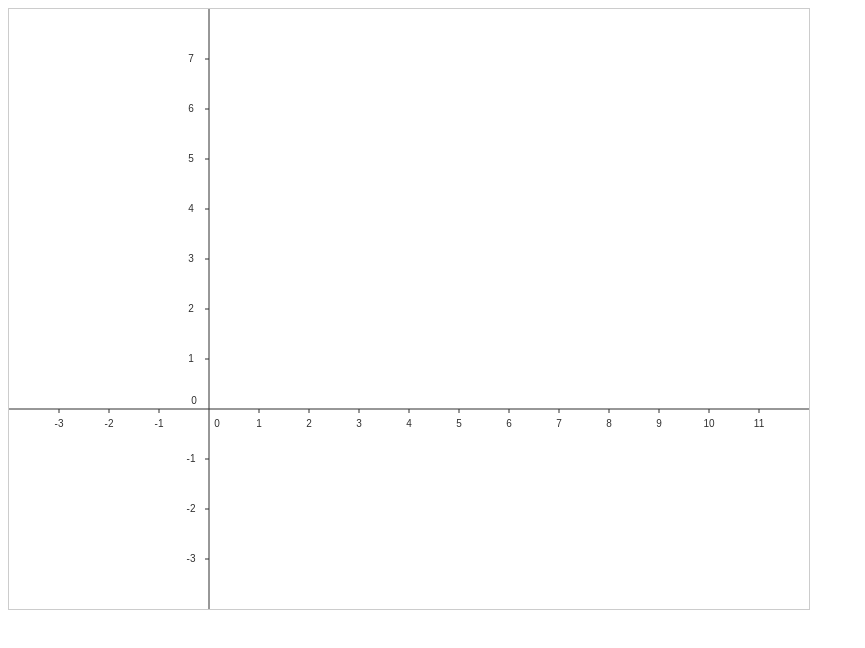
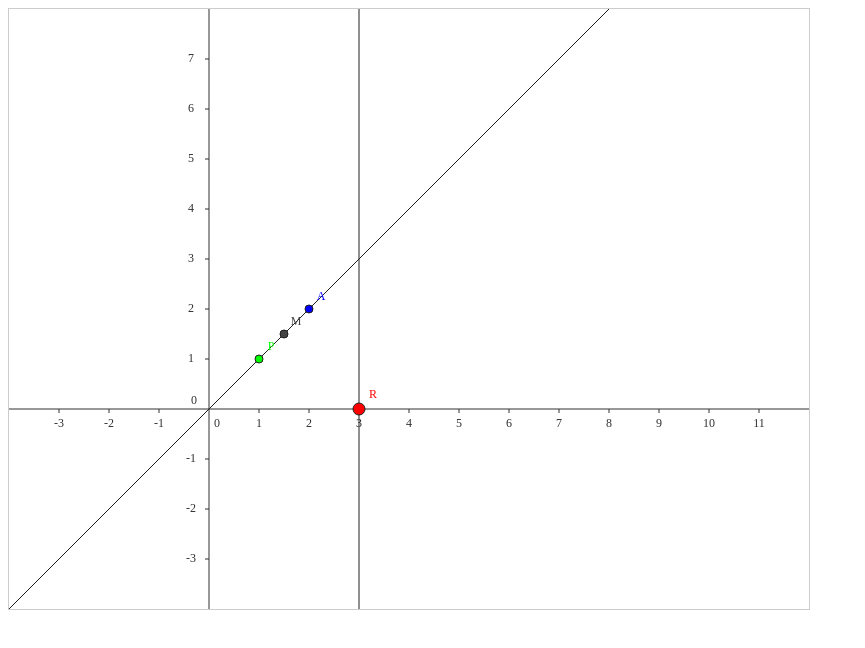
Before and after one commit to djr4/dg, a plain HTML site: page index.html in a window 1280 px wide. Shown: the whole page, without its empty margins (0-865 px from the left). Drawn offline with Linux system fonts and the light colour scheme.

Commit message:
point custom events example added.

```diff
--- a/index.html
+++ b/index.html
@@ -12,6 +12,41 @@
 		var canvas = dg.Canvas("testcanvas", { border: "1px solid #ccc"});
 
 		var axes = dg.Axes([canvas.width() / 4, canvas.height() / 1.5]).hide(false);
+
+		/* point events example */
+
+		var p1 = dg.Point([1,1]).label("P").color("#00ff00");
+		p1.addEvent('moved', function() {
+			console.log(p1.str());
+			if(p1.x() > 2) {
+				console.log(" x coordinate > 2");
+			}
+		});
+
+		var p2 = dg.Point([2,2]).label("A").size(4);
+		p2.addEvent('click', function() {
+			p2.color(dg.color.rand());
+		});
+
+		var p3 = dg.Point([3, 0]).label("R").size(6).color("#ff0000");
+		dg.Line(p3, new dg.geom.Point([3,1]));
+		var midpoint = dg.Midpoint(p1,p2).label("M");
+		var flag = false;
+		midpoint.addEvent('moved',
+			function() {
+				if(this.dg_object.x() >= 3) {
+
+					if(flag == false) {
+						/* important! flag = true; before dg. call */
+						flag = true;
+						dg.Circle(midpoint, p3);
+					}
+
+				}
+
+		});
+
+		dg.Line(p1 , p2);
 
 		/* function animation example */
 		/*
```
